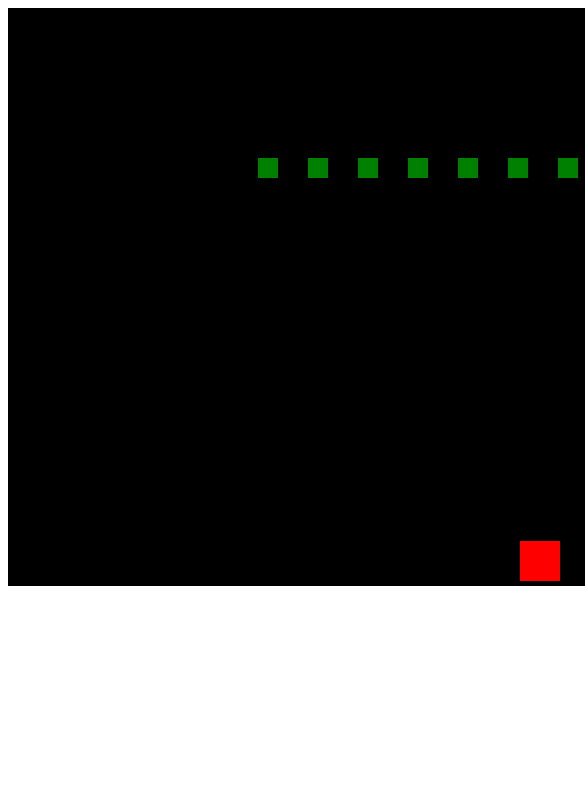
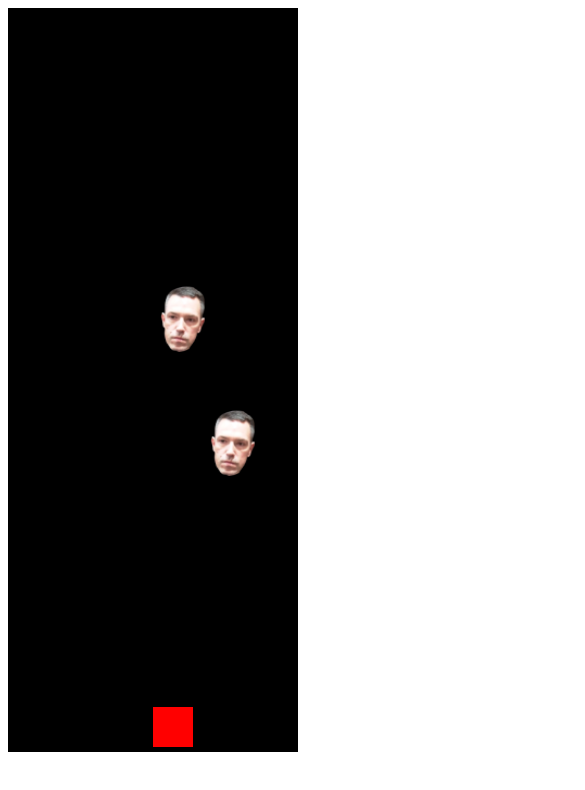
Before and after one commit to IvanBuljovcic/space-invaders, a plain HTML site: page index.html in a window 390 px wide. Shown: the top 790 px of the page, 585 px wide, since content can reach past the window. Drawn offline with Linux system fonts and the light colour scheme.

Commit message:
Refactor canvas dimensions for responsiveness and add sprite handling for bullets and enemies

```diff
--- a/canvas.js
+++ b/canvas.js
@@ -1,4 +1,4 @@
-const canvas = document.querySelector('canvas')
+const canvas = document.querySelector("canvas");
 
-canvas.width = 1024;
-canvas.height = 578;
+canvas.width = window.innerWidth - 100;
+canvas.height = window.innerHeight - 100
--- a/index.html
+++ b/index.html
@@ -9,6 +9,7 @@
   <canvas></canvas>
 
   <script src="./canvas.js"></script>
+  <script src="./sprites.js"></script>
   <script src="./index.js"></script>
 </body>
 </html>
--- a/index.js
+++ b/index.js
@@ -2,93 +2,13 @@ const ctx = canvas.getContext("2d");
 
 const keysPressed = {};
 
-// Helper class
-class Sprite {
-  constructor({ position, color = "red", width = 40, height = 40 }) {
-    this.position = position;
-    this.color = color;
+// --- Images
+const enemyImage = new Image();
+enemyImage.src = './images/terzic.png';
 
-    this.width = width;
-    this.height = height;
-  }
+const bulletImage = new Image();
+bulletImage.src = './images/egg-splash.png';
 
-  draw() {
-    ctx.fillStyle = this.color;
-    ctx.fillRect(this.position.x, this.position.y, this.width, this.height);
-  }
-}
-
-class BulletSprite extends Sprite {
-  constructor({ position }) {
-    super({
-      position: position,
-      color: "white",
-      width: 5,
-      height: 10,
-    });
-    this.speed = 5;
-  }
-
-  update() {
-    this.position.y -= this.speed; // move upward
-  }
-}
-
-class EnemySprite extends Sprite {
-  constructor({ position, color = "blue", width = 20, height = 20, velocity = 50 }) {
-    super({
-      position,
-      width,
-      height,
-      color,
-    });
-    this.targetX = position.x;
-    this.velocity = velocity;
-    this.moving = {
-      isMoving: false,
-      right: true,
-    }
-  }
-
-  animateMovement(duration = 1000) {
-    if (this.moving.isMoving) return;
-
-    this.moving.isMoving = true;
-
-    if (this.position.x - this.width - this.velocity <= 0) {
-      this.moving.right = true;
-    } else if (this.position.x + this.width + this.velocity >= canvas.width) {
-      this.moving.right = false;
-    }
-
-    if (this.moving.right) {
-      this.targetX = this.position.x + this.velocity;
-    } else {
-      this.targetX = this.position.x - this.velocity;
-    }
-
-    const startX = this.position.x;
-    const startTime = performance.now();
-
-    const move = (currentTime) => {
-      const elapsed = currentTime - startTime;
-      const progress = Math.min(elapsed / duration, 1);
-
-      const easedProgress =
-        progress < 0.5 ? 4 * progress * progress * progress : 1 - Math.pow(-2 * progress + 2, 3) / 2;
-
-      this.position.x = startX + (this.targetX - startX) * easedProgress;
-
-      if (progress < 1) {
-        requestAnimationFrame(move);
-      } else {
-        this.moving.isMoving = false;
-      }
-    };
-
-    requestAnimationFrame(move);
-  }
-}
 
 const playerSprite = new Sprite({ position: { x: canvas.width / 2, y: canvas.height - 45 } });
 const velocity = 3;
@@ -101,14 +21,15 @@ let projectileLimit = 5;
 const enemies = [];
 
 function populateEnemies(amount) {
+
   let i = 1;
   while (i <= amount) {
     let enemySprite;
     if (!enemies.length) {
-      enemySprite = new EnemySprite({ position: { x: 150, y: 150 }, color: "green" });
+      enemySprite = new EnemySprite({ position: { x: 150, y: 150 }, color: "green", image: enemyImage });
     } else {
       const startingX = enemies[enemies.length-1].position.x;
-      enemySprite = new EnemySprite({ position: { x: startingX + 50, y: 150 }, color: "green" });
+      enemySprite = new EnemySprite({ position: { x: startingX + 150, y: 150 }, color: "green", image: enemyImage });
     }
     enemies.push(enemySprite);
     i++;
@@ -163,12 +84,14 @@ function animate() {
   requestAnimationFrame(animate);
 }
 
+
 function shootProjectile() {
   const projectile = new BulletSprite({
     position: {
       x: playerSprite.position.x + playerSprite.width / 2 - 2.5,
       y: playerSprite.position.y,
     },
+    image: bulletImage,
   });
   projectiles.push(projectile);
 }
--- /dev/null
+++ b/sprites.js
@@ -0,0 +1,111 @@
+class Sprite {
+  constructor({ position, color = "red", width = 40, height = 40, image }) {
+    this.position = position;
+    this.color = color;
+    this.image = image;
+
+    this.width = width;
+    this.height = height;
+  }
+
+  draw() {
+    if (!this.image) {
+      ctx.fillStyle = this.color;
+      ctx.fillRect(this.position.x, this.position.y, this.width, this.height);
+    } else {
+      ctx.drawImage(
+        this.image,
+
+        // Cropping
+        0, 0, this.image.width, this.image.height,
+
+        // Position
+        this.position.x,
+        this.position.y,
+        this.width,
+        this.height
+      )
+    }
+  }
+}
+
+class BulletSprite extends Sprite {
+  constructor({ position, image }) {
+    super({
+      position: position,
+      color: "white",
+      width: 30,
+      height: 30,
+    });
+    this.speed = 5;
+    this.image = image
+  }
+
+  update() {
+    this.position.y -= this.speed; // move upward
+  }
+}
+
+class EnemySprite extends Sprite {
+  constructor({ position, color = "blue", width = 50, height = 74, velocity = 50, image }) {
+    super({
+      position,
+      width,
+      height,
+      color,
+    });
+    this.image = image;
+
+    this.targetX = position.x;
+    this.targetY = position.y;
+
+    this.velocity = velocity;
+    this.moving = {
+      isMoving: false,
+      right: true,
+    }
+  }
+
+  animateMovement(duration = 1000) {
+    if (this.moving.isMoving) return;
+
+    this.moving.isMoving = true;
+
+    if (this.position.x - this.width - this.velocity <= 0) {
+      this.moving.right = true;
+    } else if (this.position.x + this.width + this.velocity >= canvas.width) {
+      this.moving.right = false;
+
+      this.targetY = this.position.y + this.height + 50;
+    }
+
+    if (this.moving.right) {
+      this.targetX = this.position.x + this.velocity;
+    } else {
+      this.targetX = this.position.x - this.velocity;
+    }
+
+    const startX = this.position.x;
+    const startY = this.position.y;
+    const startTime = performance.now();
+
+    const move = (currentTime) => {
+      const elapsed = currentTime - startTime;
+      const progress = Math.min(elapsed / duration, 1);
+
+      const easedProgress =
+        progress < 0.5 ? 4 * progress * progress * progress : 1 - Math.pow(-2 * progress + 2, 3) / 2;
+
+      this.position.x = startX + (this.targetX - startX) * easedProgress;
+      this.position.y = startY + (this.targetY - startY) * easedProgress;
+
+      if (progress < 1) {
+        requestAnimationFrame(move);
+      } else {
+        this.moving.isMoving = false;
+      }
+    };
+
+    requestAnimationFrame(move);
+  }
+}
```
Also changed, not shown: images/egg-splash.png (added), images/terzic.png (added).
